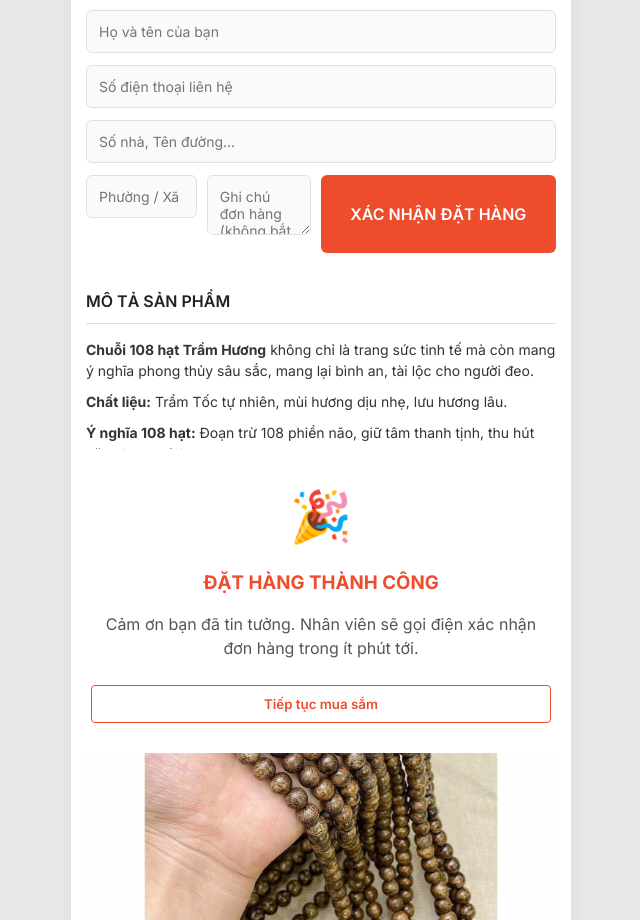
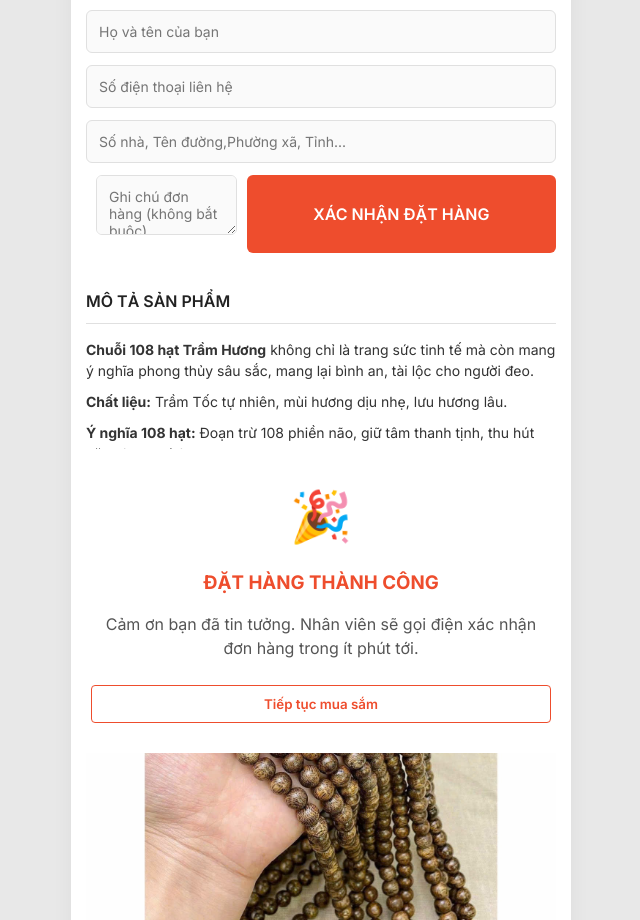
Before and after one commit to minhtuan90/tramhuong, a plain HTML site: page index.html in a window 1280 px wide. Shown: the part 1320-2240 px from the top of the page, without its empty margins (319-959 px from the left). Drawn offline with Linux system fonts and the light colour scheme.

Commit message:
Update index.html

```diff
--- a/index.html
+++ b/index.html
@@ -170,11 +170,11 @@
                     <input type="tel" id="cus-phone" placeholder="Số điện thoại liên hệ" pattern="[0-9]{10}" required>
                 </div>
                 <div class="form-group">
-                    <input type="text" id="cus-address" placeholder="Số nhà, Tên đường..." required>
+                    <input type="text" id="cus-address" placeholder="Số nhà, Tên đường,Phường xã, Tỉnh..." required>
                 </div>
                 <div class="form-row">
                                   <div class="form-group">
-                    <input type="text" id="cus-ward" placeholder="Phường / Xã" required>
+
                 </div>
                 <div class="form-group">
                     <textarea id="cus-note" placeholder="Ghi chú đơn hàng (không bắt buộc)" rows="2"></textarea>
```
